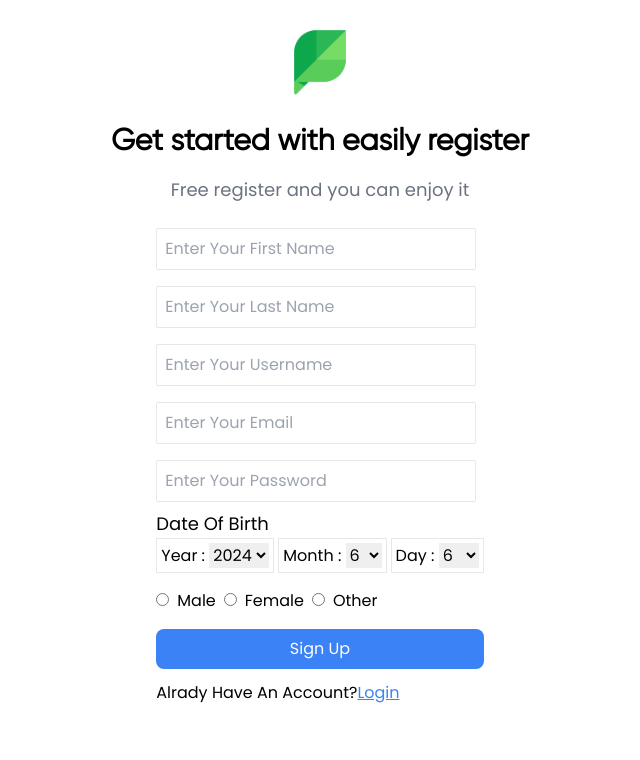
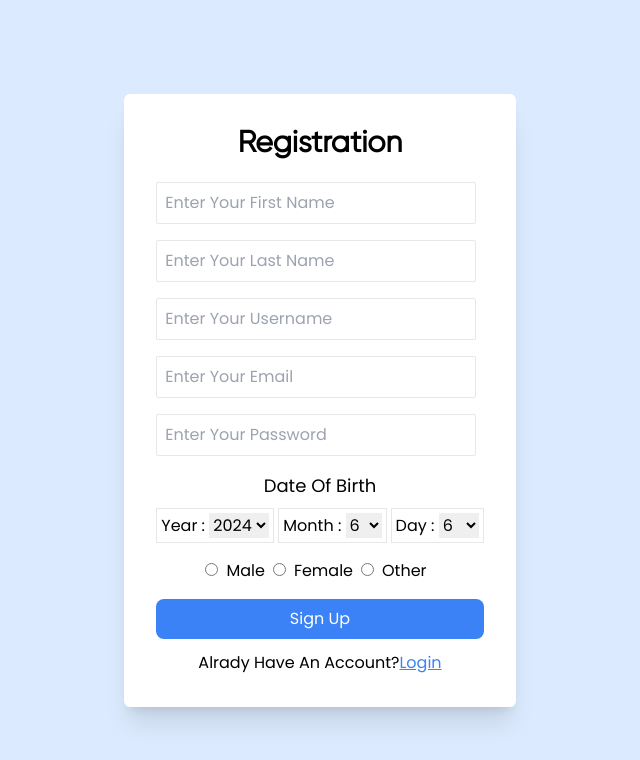
Before and after one commit to smanas1/first-social-app, a React (Vite) app in the folder client/: page /register in a window 1280 px wide. Shown: the top 760 px of the page, without its empty margins (320-960 px from the left). Built offline with nearby package versions, Linux system fonts and the light colour scheme.

Commit message:
login register redesign

```diff
--- a/client/src/pages/LoginPage.tsx
+++ b/client/src/pages/LoginPage.tsx
@@ -11,7 +11,7 @@ import { activeUser } from "../components/redux/userSlice";
 import { Helmet } from "react-helmet-async";
 
 const LoginPage = () => {
-  const [loginUser, { isLoading, error }] = useLoginUserMutation();
+  const [loginUser, { isLoading }] = useLoginUserMutation();
   const dispatch = useDispatch();
   const naivagate = useNavigate();
 
@@ -20,9 +20,9 @@ const LoginPage = () => {
       email: formik.values.email,
       password: formik.values.password,
     });
-    if (error) {
-      if ("data" in error) {
-        toast.error(error.data as string, {
+    if (loginMutation.error) {
+      if ("data" in loginMutation.error) {
+        return toast.error(loginMutation.error.data as string, {
           position: "top-right",
           autoClose: 5000,
           hideProgressBar: false,
@@ -32,14 +32,14 @@ const LoginPage = () => {
           progress: undefined,
           theme: "light",
         });
-        console.log(loginMutation);
-        return;
       }
     }
-    naivagate("/");
-    dispatch(activeUser(loginMutation.data));
-
-    localStorage.setItem("user", JSON.stringify(loginMutation.data));
+    if (loginMutation.data) {
+      naivagate("/");
+      dispatch(activeUser(loginMutation.data));
+      console.log(loginMutation.data);
+      localStorage.setItem("user", JSON.stringify(loginMutation.data));
+    }
   };
 
   const initialState = {
@@ -58,20 +58,20 @@ const LoginPage = () => {
   // Date
 
   return (
-    <div className=" h-screen">
+    <div className=" bg-[#DBEAFE] ">
       <Helmet>
         <title>Login</title>
       </Helmet>
       <ToastContainer />
-      <div className="container">
+      <div className="container flex h-screen justify-center items-center">
         <div className="flex flex-col items-center">
-          <img className="w-28" src="/social.png" alt="" />
-          <h3 className="font font-gilroyNormal font-bold text-3xl">Login</h3>
-          <p className="text-gray-500   text-lg my-4">
-            Free register and you can enjoy it
-          </p>
-
-          <form onSubmit={formik.handleSubmit} className="flex flex-col">
+          <form
+            onSubmit={formik.handleSubmit}
+            className="flex flex-col py-5 px-8 rounded-md shadow-xl bg-white"
+          >
+            <h3 className="font mb-3 text-center font-gilroyNormal font-bold text-3xl">
+              Login
+            </h3>
             <Input
               onChange={formik.handleChange}
               onBlur={formik.handleBlur}
@@ -113,7 +113,7 @@ const LoginPage = () => {
                 Login
               </button>
             )}
-            <p className="my-3">
+            <p className="my-3 text-center">
               Don't Have An Account?
               <Link className="text-blue-500 underline " to="/register">
                 Register
--- a/client/src/pages/RegisterPage.tsx
+++ b/client/src/pages/RegisterPage.tsx
@@ -7,11 +7,12 @@ import { useAddUserMutation } from "../components/api/authApi";
 import { ToastContainer, toast } from "react-toastify";
 
 import "react-toastify/dist/ReactToastify.css";
-import { Link } from "react-router-dom";
+import { Link, useNavigate } from "react-router-dom";
 import { Helmet } from "react-helmet-async";
 const RegisterPage = () => {
   const [ageError, setAgeError] = useState("");
-  const [addUser, { isLoading, error }] = useAddUserMutation();
+  const [addUser, { isLoading }] = useAddUserMutation();
+  const navigate = useNavigate();
 
   const registration = async () => {
     try {
@@ -27,9 +28,9 @@ const RegisterPage = () => {
         gender: formik.values.gender,
       });
 
-      if (error) {
-        if ("data" in error) {
-          toast.error(error.data as string, {
+      if (signUpMutation.error) {
+        if ("data" in signUpMutation.error) {
+          toast.error(signUpMutation.error.data as string, {
             position: "top-right",
             autoClose: 5000,
             hideProgressBar: false,
@@ -42,6 +43,21 @@ const RegisterPage = () => {
           console.log(signUpMutation);
           return;
         }
+      }
+      if (signUpMutation.data) {
+        toast.success("Sucess Please Verify Your Email", {
+          position: "top-right",
+          autoClose: 5000,
+          hideProgressBar: false,
+          closeOnClick: true,
+          pauseOnHover: true,
+          draggable: true,
+          progress: undefined,
+          theme: "light",
+        });
+        setTimeout(() => {
+          navigate("/login");
+        }, 3500);
       }
     } catch (error) {
       console.log(error);
@@ -100,18 +116,16 @@ const RegisterPage = () => {
         <title>Register</title>
       </Helmet>
       <ToastContainer />
-      <div className=" h-screen">
-        <div className="container">
-          <div className="flex flex-col items-center">
-            <img className="w-28" src="/social.png" alt="" />
-            <h3 className="font font-gilroyNormal font-bold text-3xl">
-              Get started with easily register
+      <div className=" bg-[#DBEAFE]">
+        <div className="container h-screen flex justify-center items-center">
+          <div className="flex flex-col items-center ">
+            <form
+              onSubmit={formik.handleSubmit}
+              className="flex flex-col rounded-md shadow-xl bg-white py-5 px-8"
+            >
+              <h3 className="font my-3  text-center font-gilroyNormal font-bold text-3xl">
+                Registration
               </h3>
-            <p className="text-gray-500   text-lg my-4">
-              Free register and you can enjoy it
-            </p>
-
-            <form onSubmit={formik.handleSubmit} className="flex flex-col">
               <Input
                 onChange={formik.handleChange}
                 onBlur={formik.handleBlur}
@@ -172,13 +186,16 @@ const RegisterPage = () => {
               {formik.errors.password && formik.touched.password && (
                 <p className="text-red-500">{formik.errors.password}</p>
               )}
-              <p className="text-lg">Date Of Birth</p>
+              <div className="flex flex-col justify-center items-center">
+                <p className="text-lg my-2">Date Of Birth</p>
+                <div>
                   <Birthday
                     days={days}
                     month={month}
                     formik={formik}
                     years={years}
                   />
+                </div>
                 {ageError && <p className="text-red-500">{ageError}</p>}
                 <div className="my-4">
                   <fieldset
@@ -198,7 +215,12 @@ const RegisterPage = () => {
                     <label className="mx-2" htmlFor="female">
                       Female
                     </label>
-                  <input id="other" value="other" type="radio" name="gender" />
+                    <input
+                      id="other"
+                      value="other"
+                      type="radio"
+                      name="gender"
+                    />
                     <label className="mx-2" htmlFor="other">
                       Other
                     </label>
@@ -206,6 +228,7 @@ const RegisterPage = () => {
                   {formik.errors.gender && formik.touched.gender && (
                     <p className="text-red-500">{formik.errors.gender}</p>
                   )}
+                </div>
               </div>
               {isLoading ? (
                 <button
@@ -219,7 +242,7 @@ const RegisterPage = () => {
                   Sign Up
                 </button>
               )}
-              <p className="my-3">
+              <p className="my-3 text-center">
                 Alrady Have An Account?
                 <Link className="text-blue-500 underline " to="/login">
                   Login
```
Lines whose indentation alone changed are shown as unchanged.
